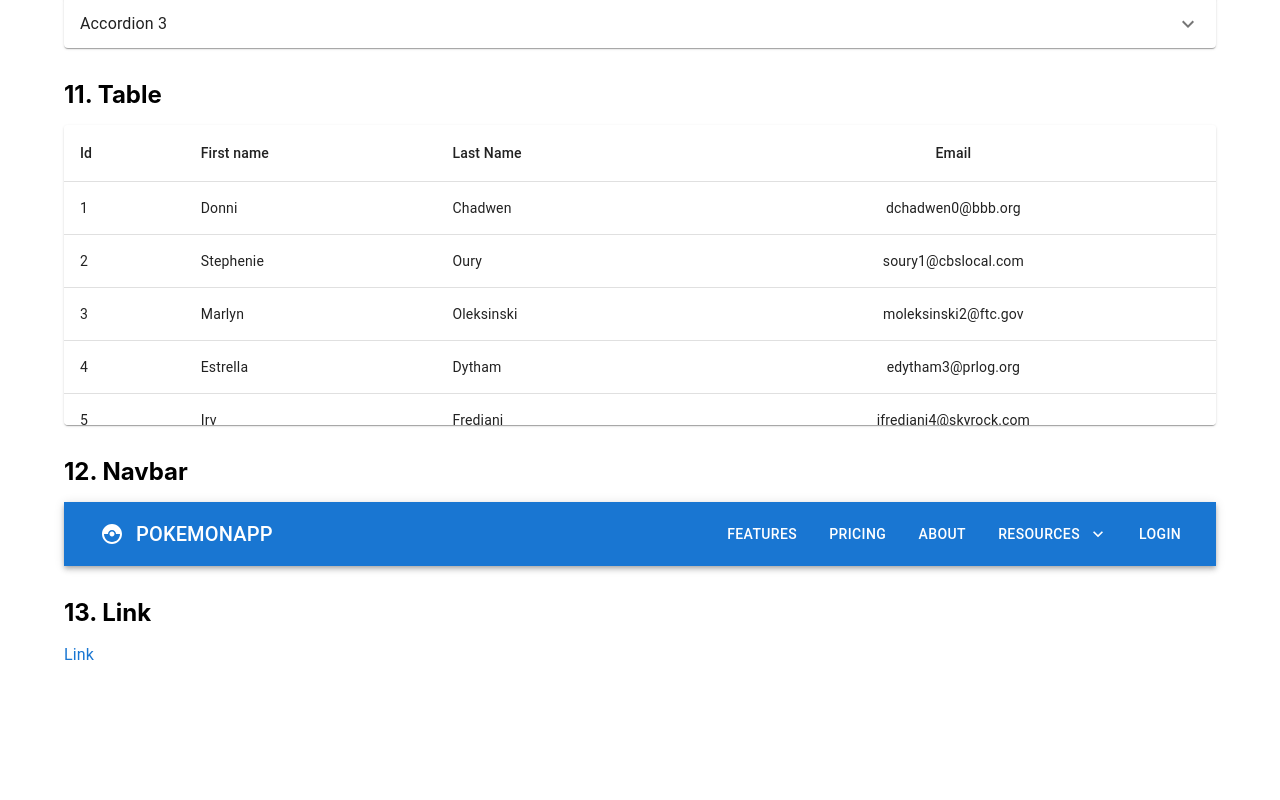
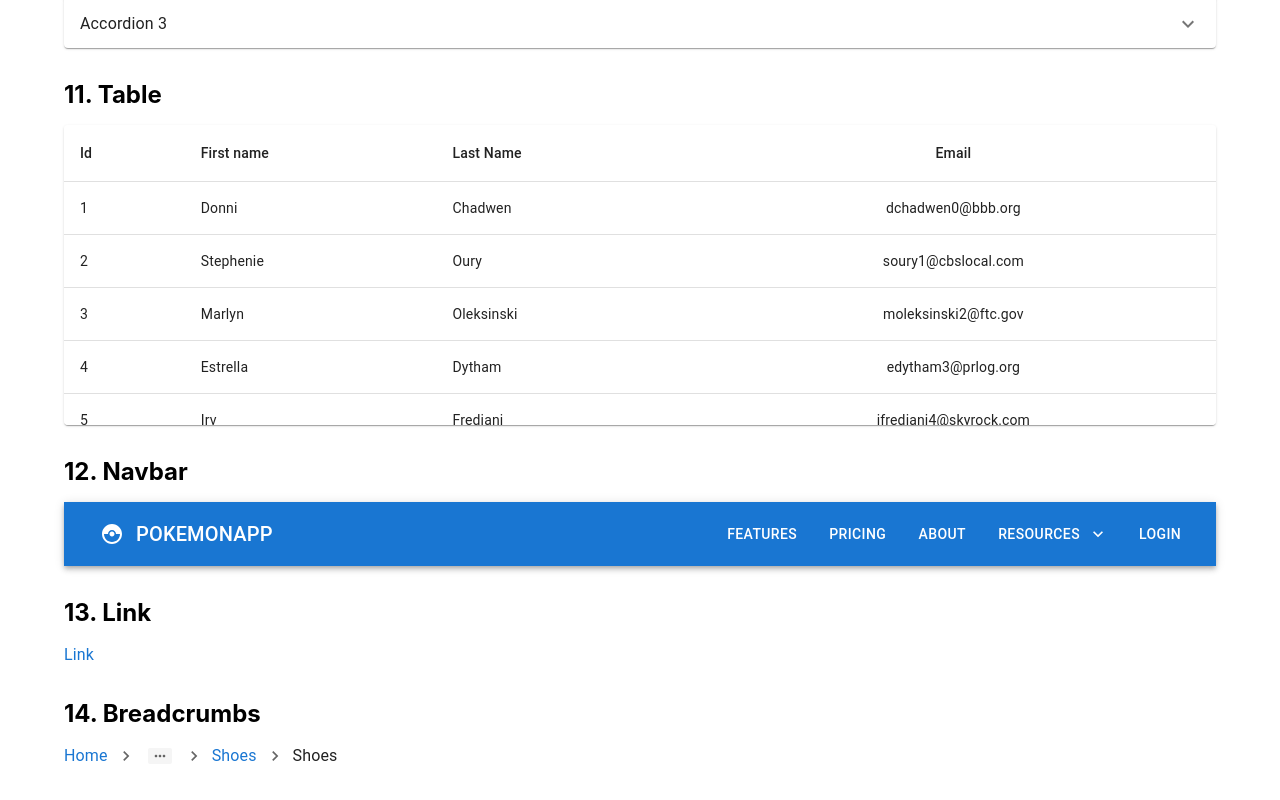
Before and after one commit to swagfinger/template-materialui, a React (Create React App) app: page / in a window 1280 px wide. Shown: the part 5715-6515 px from the top of the page. Before the commit the page ends 6446 px from the top, so only its background shows below. Built offline with nearby package versions, Linux system fonts and the light colour scheme.

Commit message:
Navigation Breadcrumbs

```diff
--- a/src/App.tsx
+++ b/src/App.tsx
@@ -16,6 +16,7 @@
 import { MuiTable } from "./components/MuiTable";
 import { MuiNavbar } from "./components/MuiNavbar";
 import { MuiLink } from "./components/MuiLink";
+import { MuiBreadcrumbs } from "./components/MuiBreadcrumbs";
 
 function App() {
   return (
@@ -107,6 +108,11 @@
           <h2>13. Link</h2>
           <MuiLink />
         </Stack>
+
+        <Stack direction='column' spacing={2}>
+          <h2>14. Breadcrumbs</h2>
+          <MuiBreadcrumbs />
+        </Stack>
       </Stack>
     </div>
   );
--- /dev/null
+++ b/src/components/MuiBreadcrumbs.tsx
@@ -0,0 +1,31 @@
+import { Box, Breadcrumbs, Link, Typography } from "@mui/material";
+import NavigateNextIcon from "@mui/icons-material/NavigateNext";
+
+type MuiBreadcrumbsProps = {};
+
+export const MuiBreadcrumbs: React.FC<MuiBreadcrumbsProps> = () => {
+  return (
+    <Box m={2}>
+      <Breadcrumbs
+        aria-label='breadcrumb'
+        separator={<NavigateNextIcon fontSize='small' />}
+        maxItems={3}
+        itemsAfterCollapse={2}
+      >
+        <Link underline='hover' href='#'>
+          Home
+        </Link>
+        <Link underline='hover' href='#'>
+          Catalog
+        </Link>
+        <Link underline='hover' href='#'>
+          Accessories
+        </Link>
+        <Link underline='hover' href='#'>
+          Shoes
+        </Link>
+        <Typography color='text.primary'>Shoes</Typography>
+      </Breadcrumbs>
+    </Box>
+  );
+};
```
Also changed, not shown: 1 other file (tests, documents, lock files or other folders).
